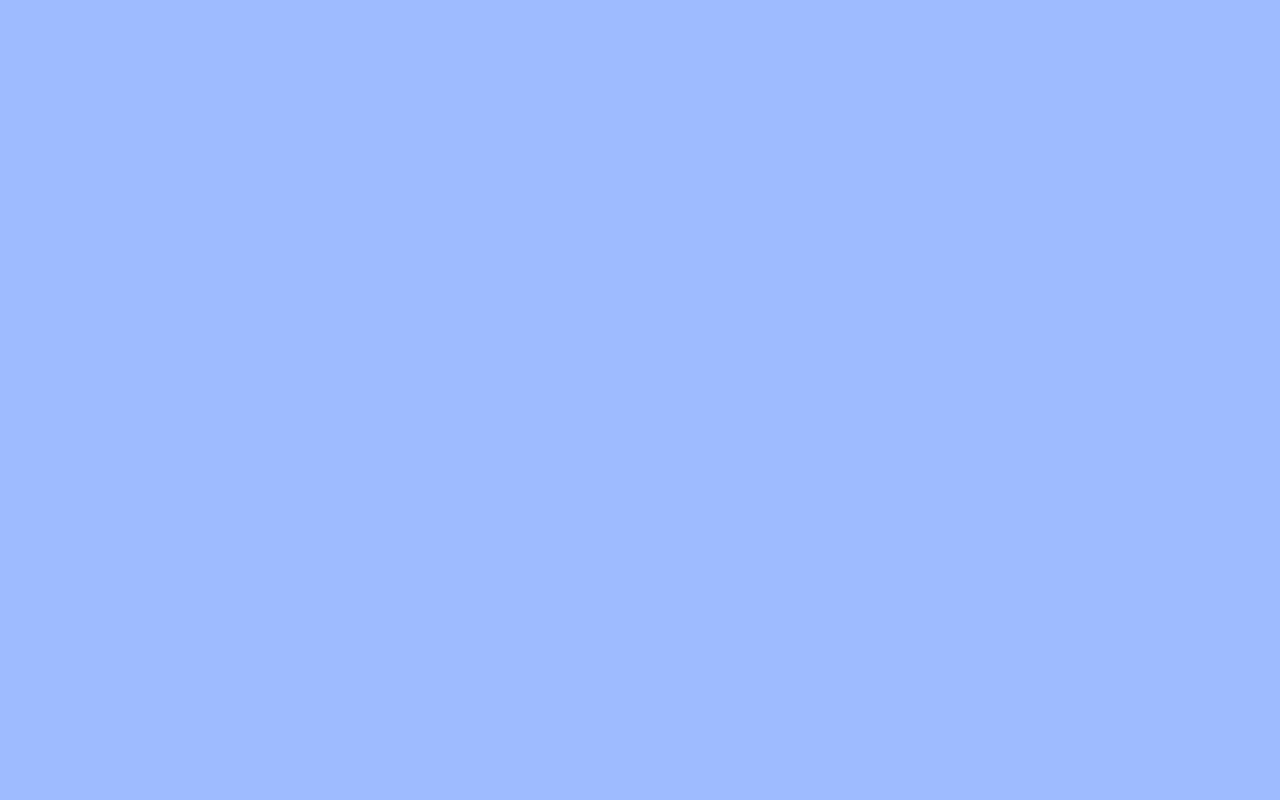
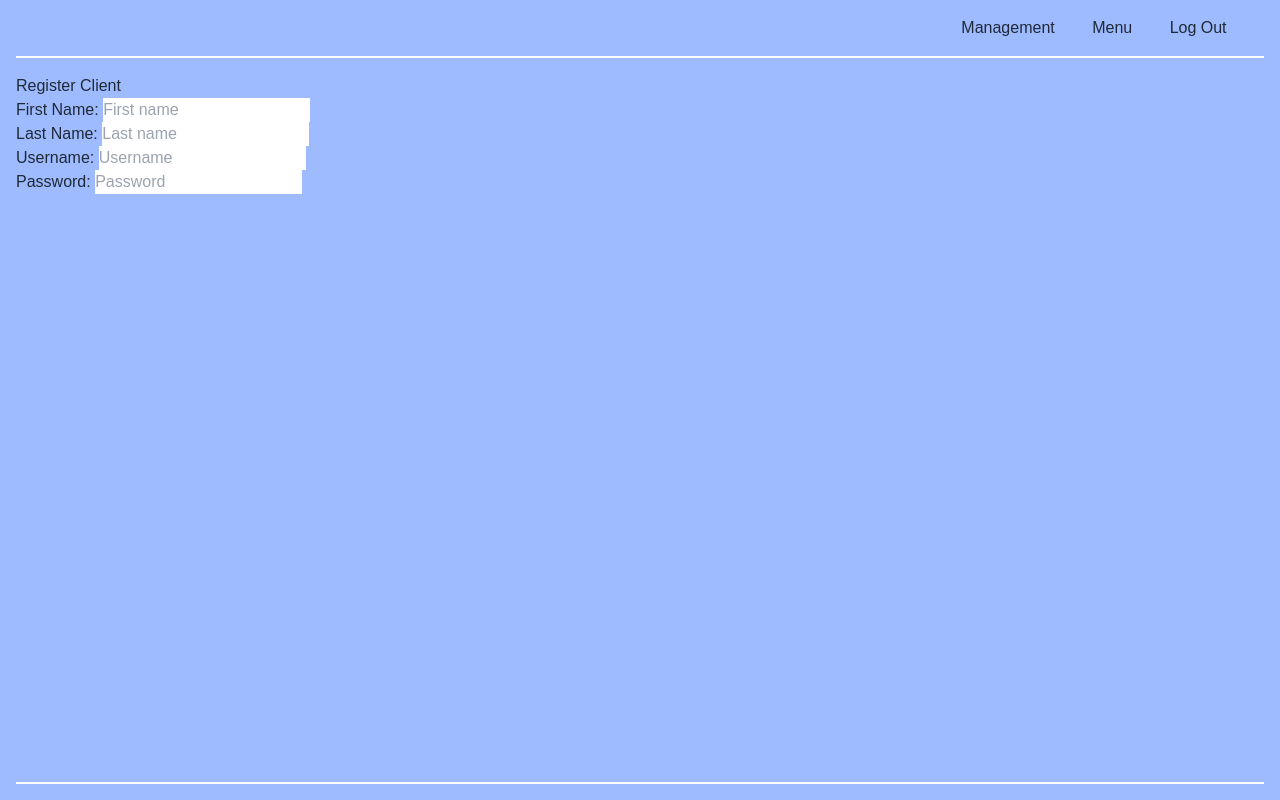
Before and after one commit to mengzhuou/BizWeb, a React (Create React App) app in the folder Frontend/frontend/: page /registerEmployee in a window 1280 px wide. Built offline with nearby package versions, Linux system fonts and the light colour scheme.

Commit message:
added registerEmp page

```diff
--- a/Frontend/frontend/src/App.js
+++ b/Frontend/frontend/src/App.js
@@ -6,7 +6,7 @@ import {
   Menu,
   ManagementMenu,
   RegisterClient,
-  // RegisterEmployee,
+  RegisterEmployee,
   DirectProject,
   DisplayClient,
   ExistingClient,
@@ -21,7 +21,7 @@ function App() {
         <Route index element={<Login />} />
         <Route path="menu" element={<Menu />} />
         <Route path="managementMenu" element={<ManagementMenu />} />
-        {/* <Route path="registerEmployee" element={<RegisterEmployee />} /> */}
+        <Route path="registerEmployee" element={<RegisterEmployee />} />
         <Route path="registerClient" element={<RegisterClient />} />
         <Route path="existingClient" element={<ExistingClient />} />
         <Route path="directProject" element={<DirectProject />} />
--- a/Frontend/frontend/src/components/RegisterEmployee.js
+++ b/Frontend/frontend/src/components/RegisterEmployee.js
@@ -0,0 +1,90 @@
+import React, { useState } from "react";
+import "react-toastify/dist/ReactToastify.css";
+
+
+function RegisterEmployee() {
+    const [empFirstName, setEmpFirstName] = useState("");
+    const [empLastName, setEmpLastName] = useState("");
+    const [empUsername, setEmpUsername] = useState("");
+    const [empPassword, setEmpPassword] = useState("");
+
+    const handleInputChange = (e) => {
+        const { id, value } = e.target;
+        if (id === "empFirstName") {
+            setEmpFirstName(value);
+        }
+        if (id === "empLastName") {
+            setEmpLastName(value);
+        }
+        if (id === "empUsername") {
+            setEmpUsername(value);
+        }
+        if (id === "empPassword") {
+            setEmpPassword(value);
+        }
+    };
+
+    const handleSubmit = () => {
+        // Create an object to hold the client data
+        const clientData = {
+            empFirstName,
+            empLastName,
+            empUsername,
+            empPassword
+        };
+    }
+
+    return (
+        <>
+            <div>
+                <h1>Register Client</h1>
+                <div>
+                <label htmlFor="empFirstName">First Name: </label>
+                <input
+                    type="text"
+                    value={empFirstName}
+                    onChange={(e) => handleInputChange(e)}
+                    id="empFirstName"
+                    placeholder="First name"
+                />
+                </div>
+
+                <div>
+                <label htmlFor="empLastName">Last Name: </label>
+                <input
+                    type="text"
+                    id="empLastName"
+                    value={empLastName}
+                    onChange={(e) => handleInputChange(e)}
+                    placeholder="Last name"
+                />
+                </div>
+
+                <div>
+                    <label htmlFor="empUsername">Username: </label>
+                    <input
+                        type="text"
+                        id="empUsername"
+                        value={empUsername}
+                        onChange={(e) => handleInputChange(e)}
+                        placeholder="Username"
+                    />
+                </div>
+
+                <div>
+                    <label htmlFor="empPassword">Password: </label>
+                    <input
+                        type="text"
+                        id="empPassword"
+                        value={empPassword}
+                        onChange={(e) => handleInputChange(e)}
+                        placeholder="Password"
+                    />
+                </div>
+
+            </div>
+        </>
+    )
+}
+
+export default RegisterEmployee;
--- a/Frontend/frontend/src/components/index.js
+++ b/Frontend/frontend/src/components/index.js
@@ -4,6 +4,6 @@ export { default as DirectProject } from "./DirectProject";
 export { default as ExistingClient } from "./ExistingClient";
 export { default as Menu } from "./Menu";
 export { default as ManagementMenu } from "./ManagementMenu";
-// export { default as RegisterEmployee } from "./RegisterEmployee";
+export { default as RegisterEmployee } from "./RegisterEmployee";
 export { default as RegisterClient } from "./RegisterClient";
 export { default as DisplayClient } from "./DisplayClient";
```
